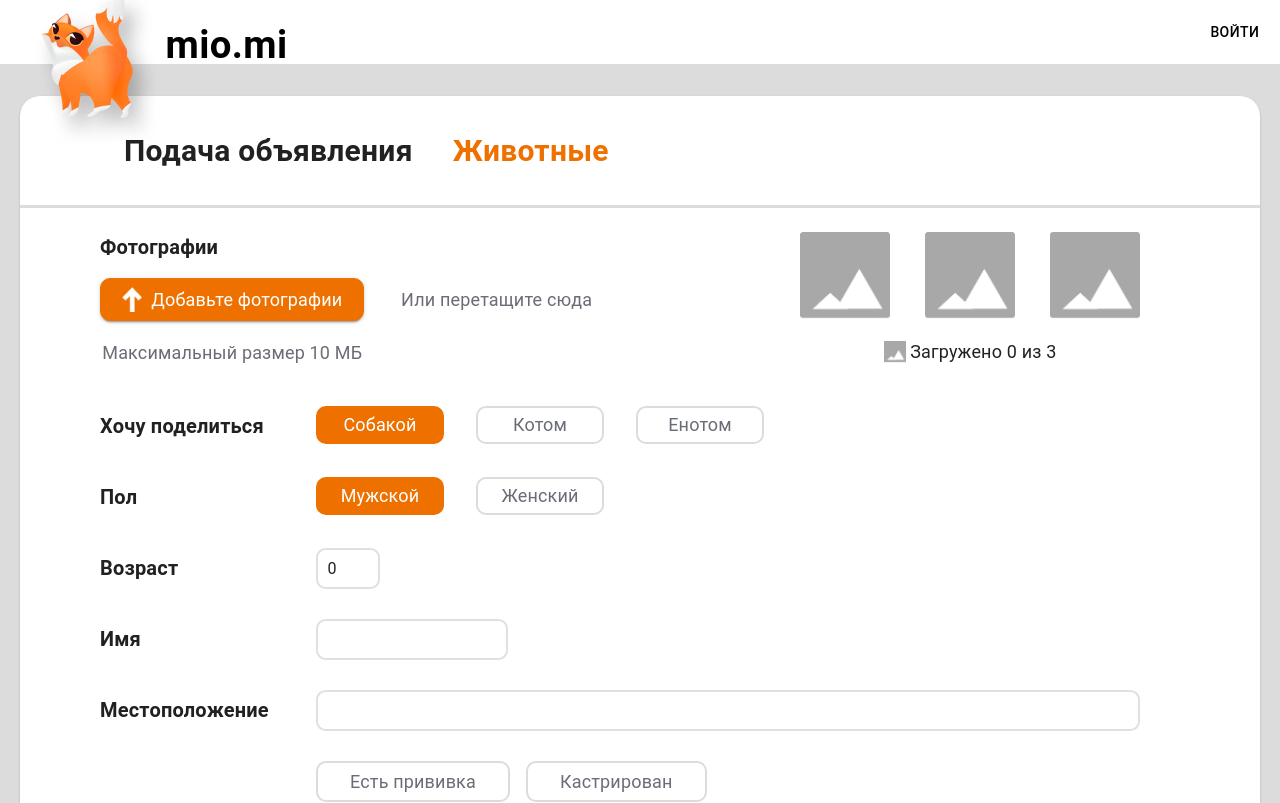
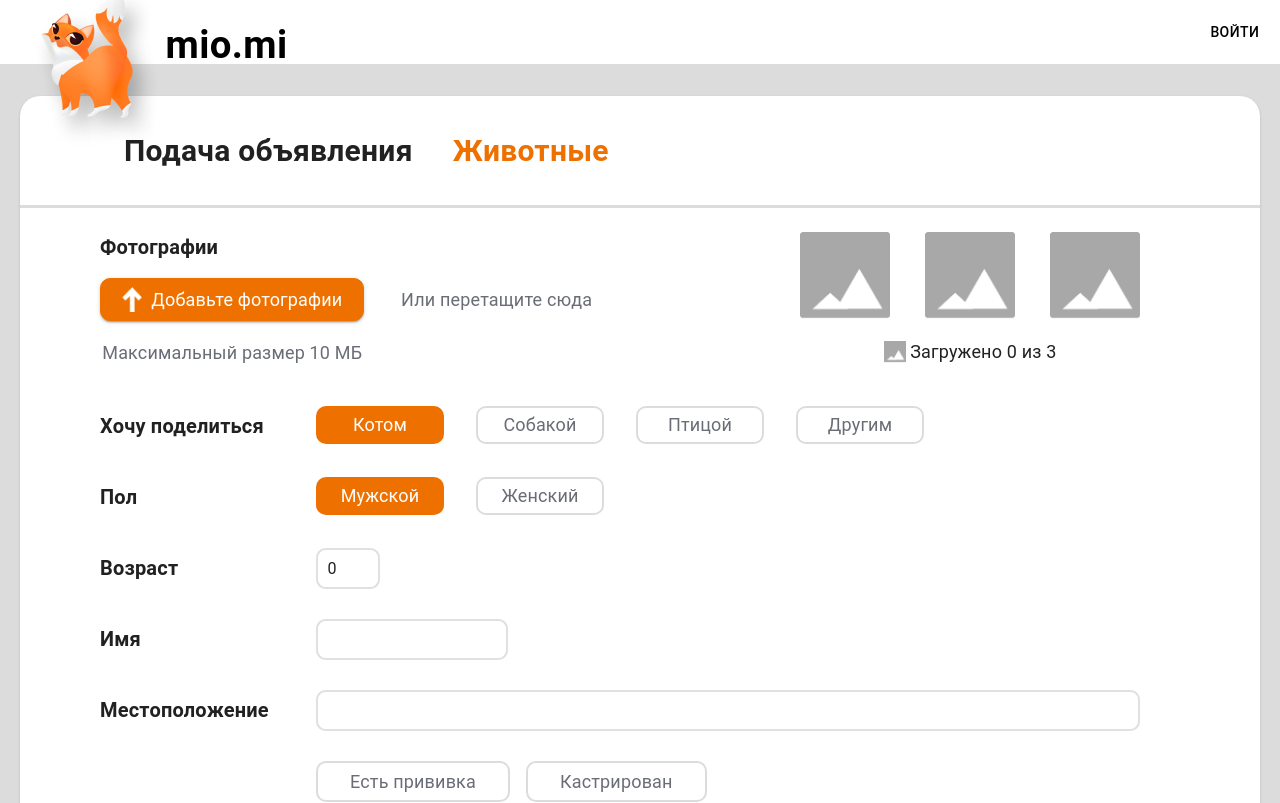
Before and after one commit to quaesum/miomi-front, a React (Create React App) app: page /animals/create-animal in a window 1280 px wide. Shown: the top 803 px of the page. Built offline with nearby package versions, Linux system fonts and the light colour scheme; no server answers.

Commit message:
CreateAnimalPage: submit conslog post data

```diff
--- /dev/null
+++ b/src/auth/data.service.js
@@ -0,0 +1,13 @@
+import axios from 'axios';
+import authHeader from './auth.headers';
+
+const BASE_URL = "http://miomi.by/api/"
+
+class DataService {
+    addNewAnimal(data) {
+        return axios.get(BASE_URL + '', {...data}, { headers: authHeader() });
+    }
+
+}
+
+export default new DataService();
--- a/src/pages/CreateAnimalPage/CreateAnimalPage.jsx
+++ b/src/pages/CreateAnimalPage/CreateAnimalPage.jsx
@@ -6,6 +6,7 @@ import { useForm } from "react-hook-form";
 import { CustomTypographyTag } from "../../components/CustomTypographyTag/CustomTypographyTag";
 import nullPicture from "../../assets/CreateAnimalPage/null-picture.png";
 import { CustomButton } from "../CurrentAnimalPage/componentsPage/ModalPhotos";
+import DataService from "../../auth/data.service";
 
 export const CustomTag = ({
   type,
@@ -41,7 +42,7 @@ export const CustomTag = ({
                 backgroundColor: "#DCDCDC",
                 border: "2px solid #DCDCDC",
                 boxShadow:
-                "0px 2px 4px -1px rgba(0,0,0,0.2), 0px 4px 5px 0px rgba(0,0,0,0.14), 0px 1px 10px 0px rgba(0,0,0,0.12) !important",
+                  "0px 2px 4px -1px rgba(0,0,0,0.2), 0px 4px 5px 0px rgba(0,0,0,0.14), 0px 1px 10px 0px rgba(0,0,0,0.12) !important",
               },
             },
       ]}
@@ -64,7 +65,7 @@ export const CustomLabelTag = ({ text, sx, className }) => {
 const typesImage = ["image/png", "image/jpeg", "image/gif", "image/svg+xml"];
 
 export const CreateAnimalPage = () => {
-  const [activeAnimal, setAcitveAnimal] = useState("dog");
+  const [activeAnimal, setAcitveAnimal] = useState(1);
   const [isSterilized, setIsSterilized] = useState(false);
   const [isVaccinated, setIsVaccinated] = useState(false);
   const [sex, setSex] = useState(1);
@@ -109,7 +110,7 @@ export const CreateAnimalPage = () => {
     formState: { errors },
   } = useForm({
     defaultValues: {
-      animalType: "dog",
+      animalType: 1,
       sex,
       name: "",
       age: 0,
@@ -148,7 +149,19 @@ export const CreateAnimalPage = () => {
   };
 
   const handleSubmitForm = () => {
-    console.log(getValues());
+    const postData = {
+      age: getValues("age"),
+      name: getValues("name"),
+      sex: getValues("sex"),
+      type: getValues("animalType"),
+      description: getValues("description"),
+      sterilized: getValues("sterilized"),
+      vaccinated: getValues("vaccinated"),
+      //shelterId:
+      //photos: []
+    };
+    //DataService.addNewAnimal(postData)
+    console.log(postData)
   };
 
   const handleChangeAnimal = (type) => {
@@ -168,7 +181,6 @@ export const CreateAnimalPage = () => {
   };
 
   const handleFileLoad = (e, index) => {
-    let tempIndex = Number(index.split("-")[2]);
     if (e.target.files) {
       const files = [...e.target.files];
       addFiles(files);
@@ -353,21 +365,27 @@ export const CreateAnimalPage = () => {
             <CustomLabelTag text={"Хочу поделиться"} />
             <Box className="flex">
               <CustomTag
-                type={"dog"}
-                text={"Собакой"}
-                active={activeAnimal === "dog"}
+                text={"Котом"}
+                type={1}
+                active={activeAnimal === 1}
                 handleCustomTag={handleChangeAnimal}
               />
               <CustomTag
-                text={"Котом"}
-                type={"cat"}
-                active={activeAnimal === "cat"}
+                type={2}
+                text={"Собакой"}
+                active={activeAnimal === 2}
                 handleCustomTag={handleChangeAnimal}
               />
               <CustomTag
-                text={"Енотом"}
-                type={"raccoon"}
-                active={activeAnimal === "raccoon"}
+                text={"Птицой"}
+                type={3}
+                active={activeAnimal === 3}
+                handleCustomTag={handleChangeAnimal}
+              />
+              <CustomTag
+                text={"Другим"}
+                type={4}
+                active={activeAnimal === 4}
                 handleCustomTag={handleChangeAnimal}
               />
             </Box>
@@ -495,14 +513,27 @@ export const CreateAnimalPage = () => {
               sx={{ gridRowStart: "7", gridRowEnd: "9" }}
             />
             <Box
-              className="flex ml-10"
+              className="flex ml-10 flex-col"
               sx={{ gridRowStart: "7", gridRowEnd: "9" }}
             >
               <textarea
                 rows={2}
-                {...register("description")}
-                className="resize-none w-full border-2 border-gray-300 outline-0 rounded-md px-6 cursor-default font-normal leading-6"
+                {...register("description", {
+                  required: "Обязательное поле",
+                  minLength: {
+                    value: 5,
+                    message: "Минимальная длина 5 символа",
+                  },
+                })}
+                className={`resize-none w-full border-2 border-gray-300 outline-0 rounded-md px-6 cursor-default font-normal leading-6 ${
+                  errors.description
+                    ? "border-red-300 w-6/12"
+                    : "!border-gray-300 w-full"
+                }`}
               />
+              {errors.description && (
+                <Box sx={{ color: "red" }}>{errors.description.message}</Box>
+              )}
             </Box>
           </Box>
           <Box className="flex justify-center mt-20">
```
